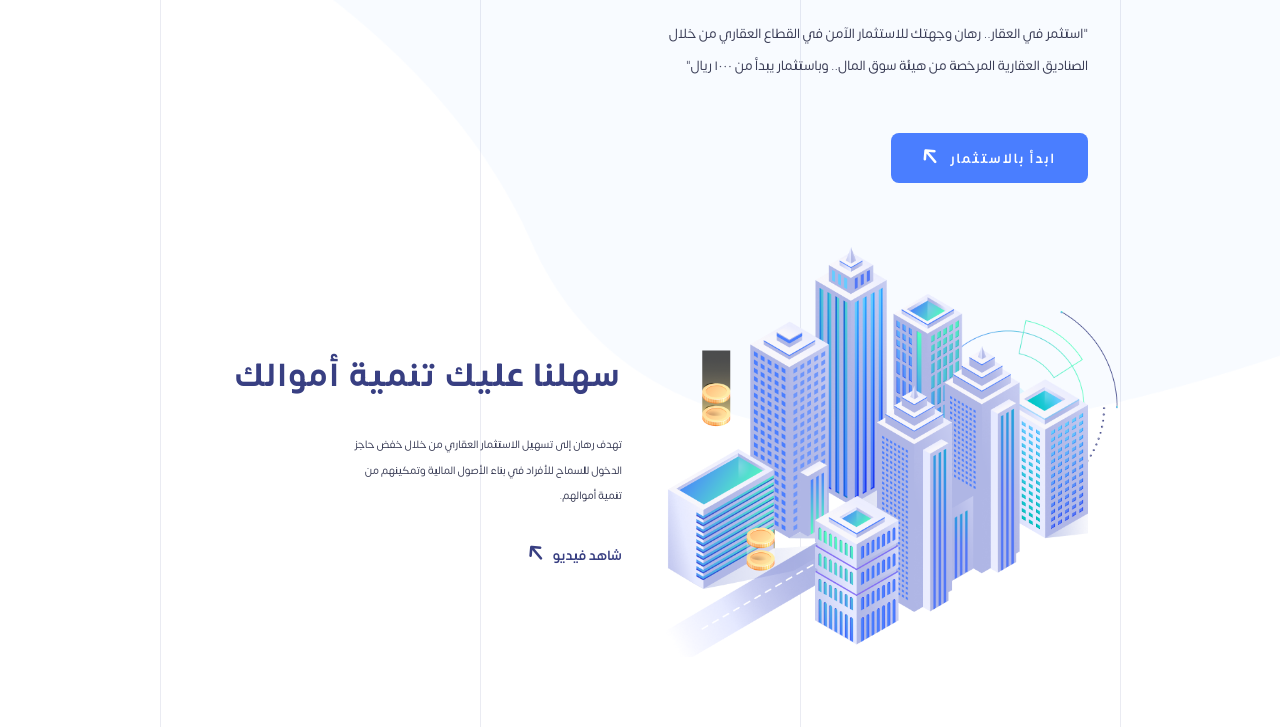
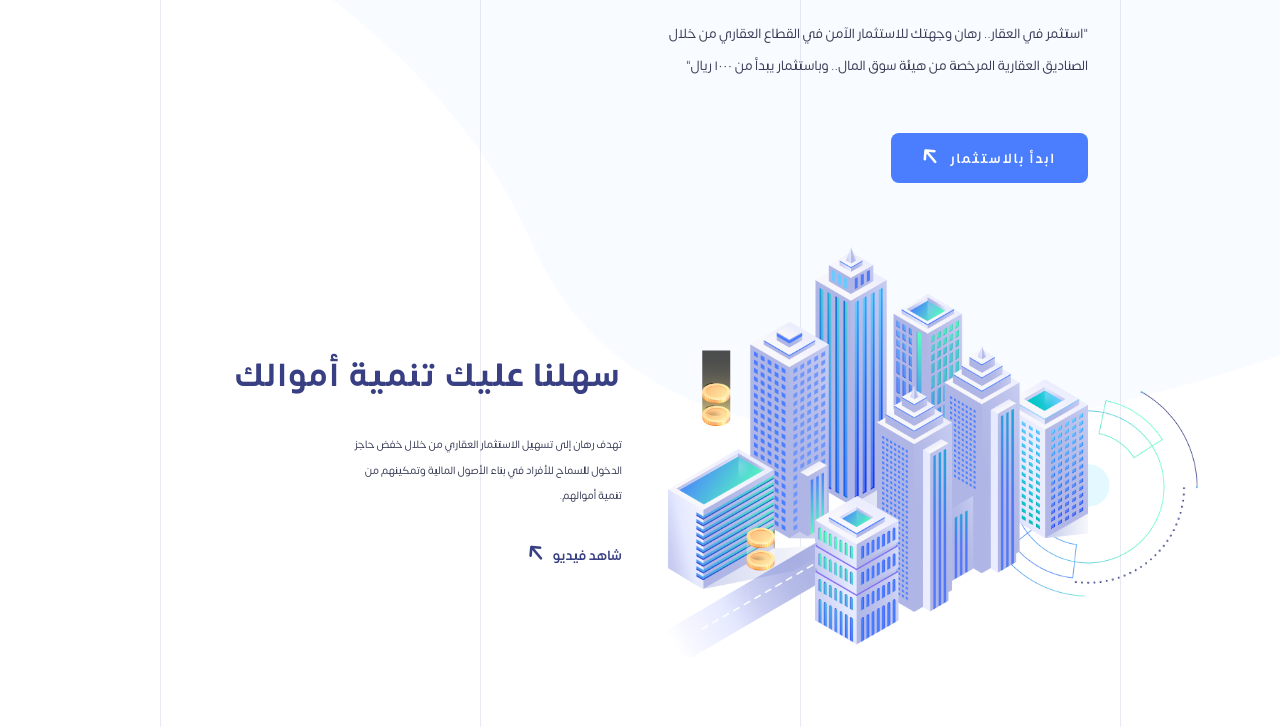
Before and after one commit to merhanmostafa47/Arabic-Rehan-Capital, a plain HTML site: page index.html in a window 1280 px wide. Shown: the part 527-1254 px from the top of the page. Drawn offline with Linux system fonts and the light colour scheme.

Commit message:
Update benefit pattern position

```diff
--- a/css/style.css
+++ b/css/style.css
@@ -408,8 +408,8 @@
     background-size: contain;
     block-size: 26rem;
     inline-size: 26rem;
-    inset-block-end: 3rem;
-    inset-inline-start: 4rem;
+    inset-block-end: -2rem;
+    inset-inline-start: -1rem;
 }
 
 .benefits .container {
```
